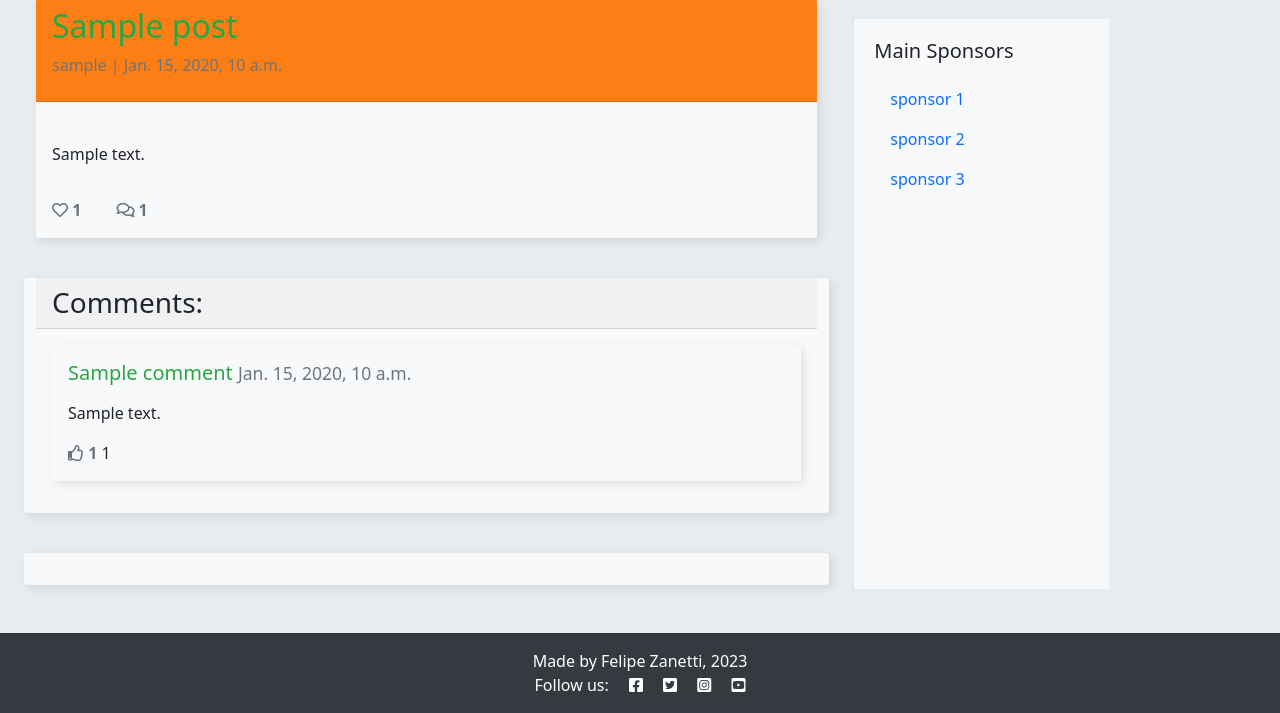
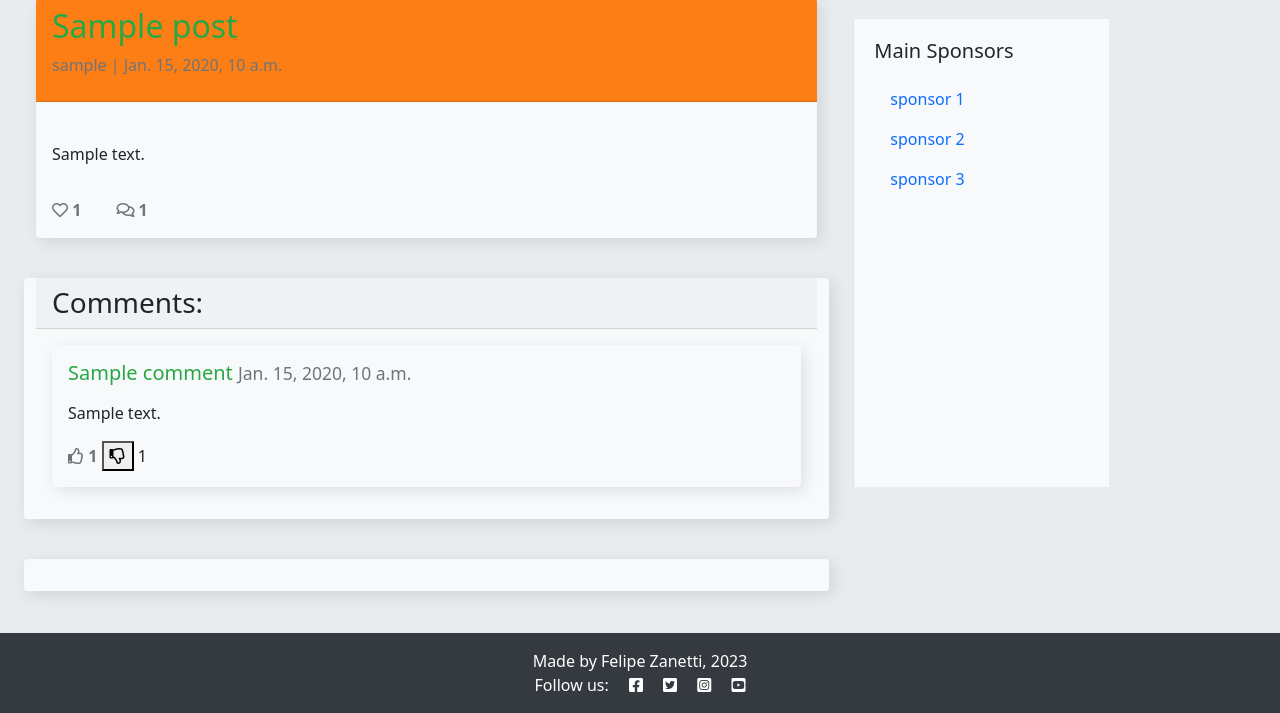
Before and after one commit to zanettiprado/BuzzEireBrazil, a Django app: a page that uses templates/post_detail.html in a window 1280 px wide. Shown: the part 87-800 px from the top of the page. Run offline with Django 3.2, Linux system fonts and the light colour scheme; tables that the repository leaves empty hold one stand-in row (values such as "Sample post"); some libraries are stand-ins or nearby versions.

Commit message:
add a dislike button for comments

```diff
--- a/blog/models.py
+++ b/blog/models.py
@@ -60,6 +60,7 @@ class Comment(models.Model):
     created_on = models.DateTimeField(auto_now_add=True)
     approved = models.BooleanField(default=False)
     likes = models.ManyToManyField(User, related_name='comment_likes', blank=True)
+    dislikes = models.ManyToManyField(User, related_name='disliked_comments', blank=True)
 
     class Meta:
         ordering = ["created_on"]
--- a/blog/urls.py
+++ b/blog/urls.py
@@ -6,4 +6,5 @@ urlpatterns = [
     path('<slug:slug>/', views.PostDetail.as_view(), name='post_detail'),
     path('like/<slug:slug>', views.PostLike.as_view(), name='post_like'),
     path('comment-like/<int:comment_id>/', views.CommentLike.as_view(), name='comment_like'),
+    path('comment_dislike/<int:comment_id>/', views.CommentDislike.as_view(), name='comment_dislike'),
 ]
--- a/blog/views.py
+++ b/blog/views.py
@@ -1,10 +1,10 @@
 # views.py
-from django.shortcuts import render, get_object_or_404, reverse
+from django.shortcuts import render, get_object_or_404, reverse, redirect
 from django.views import generic, View
 from django.http import HttpResponseRedirect
 from .models import Post, Comment
 from .forms import CommentForm
-
+#ss
 class PostLike(View):
 
     def post(self, request, slug, *args, **kwargs):
@@ -89,3 +89,16 @@ class CommentLike(View):
             comment.likes.remove(request.user)
 
         return HttpResponseRedirect(request.META.get("HTTP_REFERER"))
+
+
+class CommentDislike(View):
+    def post(self, request, comment_id, *args, **kwargs):
+        comment = get_object_or_404(Comment, id=comment_id)
+        disliked = request.POST.get("disliked")
+
+        if disliked == "disliked" and request.user not in comment.dislikes.all():
+            comment.dislikes.add(request.user)
+        elif disliked == "undisliked" and request.user in comment.dislikes.all():
+            comment.dislikes.remove(request.user)
+
+        return HttpResponseRedirect(request.META.get("HTTP_REFERER"))
--- a/static/css/style.css
+++ b/static/css/style.css
@@ -107,7 +107,7 @@
 .card {
     border: none;
     background-color: #f8f9fa;
-    box-shadow: 3px 3px 10px rgba(0, 0, 0, 0.1);
+    box-shadow: 4px 4px 15px rgba(0, 0, 0, 0.1);
 }
 /* side bar */
 .sidebar-scroll {
@@ -118,10 +118,15 @@
     overflow-y: auto;
     padding: 20px;
     margin-top: 20px;
-    margin-bottom: 20px;
+    margin-bottom: 10%;
     background-color: #f8f9fa; /* to be change after */
     border-left: 1px solid #dee2e6; /* to be change after */
     z-index: 1000;
+}
+
+.card.mb-4.mt-3 {
+    height: calc(100% - 140px); /* Adjust the height as needed */
+    /* Add any additional styling or adjustments here */
 }
 
 .sidebar {
--- a/templates/post_detail.html
+++ b/templates/post_detail.html
@@ -25,7 +25,7 @@
                             <p>{{ post.content | safe }}</p>
                         </div>
                     </div>
-                        <!-- post likes -->
+                    <!-- like post  -->
                     <div class="row mt-3">
                         <div class="col-1">
                             <strong>
@@ -69,7 +69,7 @@
                                 class="text-muted">{{ comment.created_on }}</small></h5>
                         <p class="card-text">{{ comment.body | linebreaks }}</p>
 
-                        <!-- comments likes -->
+                        <!-- like comment -->
                         <div class="comment-like">
                             <strong class="text-secondary"><i class="far fa-thumbs-up"></i> <span
                                     id="comment-likes-count-{{ comment.id }}">{{ comment.likes.count }}</span></strong>
@@ -84,8 +84,21 @@
                                         class="far fa-thumbs-up"></i></button>
                                 {% endif %}
                             </form>
+                            <span class="like-count">{{ comment.likes.count }}</span>
                             {% endif %}
-                            <span class="like-count">{{ comment.likes.count }}</span>
+
+                            <!-- Dislike button -->
+                            <form class="d-inline" action="{% url 'comment_dislike' comment.id %}" method="POST">
+                                {% csrf_token %}
+                                {% if user in comment.dislikes.all %}
+                                <button type="submit" name="disliked" value="undisliked" class="btn-dislike disliked"><i
+                                        class="fas fa-thumbs-down"></i></button>
+                                {% else %}
+                                <button type="submit" name="disliked" value="disliked" class="btn-dislike"><i
+                                        class="far fa-thumbs-down"></i></button>
+                                {% endif %}
+                            </form>
+                            <span class="dislike-count">{{ comment.dislikes.count }}</span>
                         </div>
                     </div>
                 </div>
```
Also changed, not shown: blog/migrations/0003_comment_dislikes.py (added).
